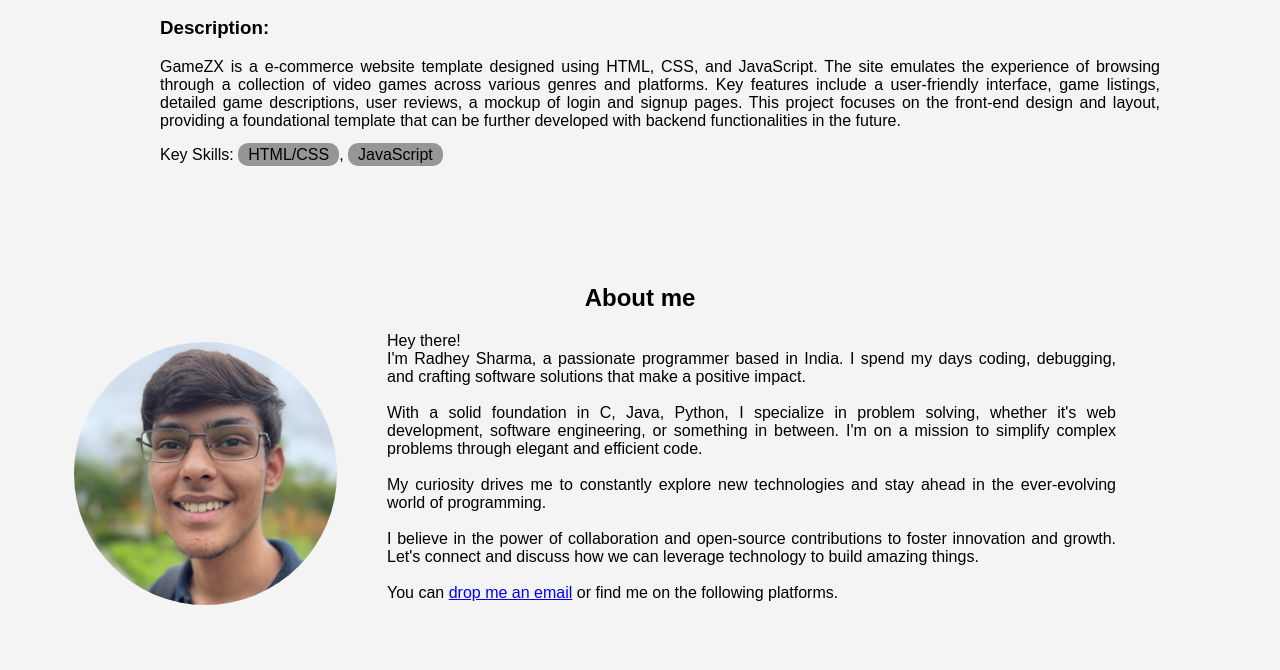
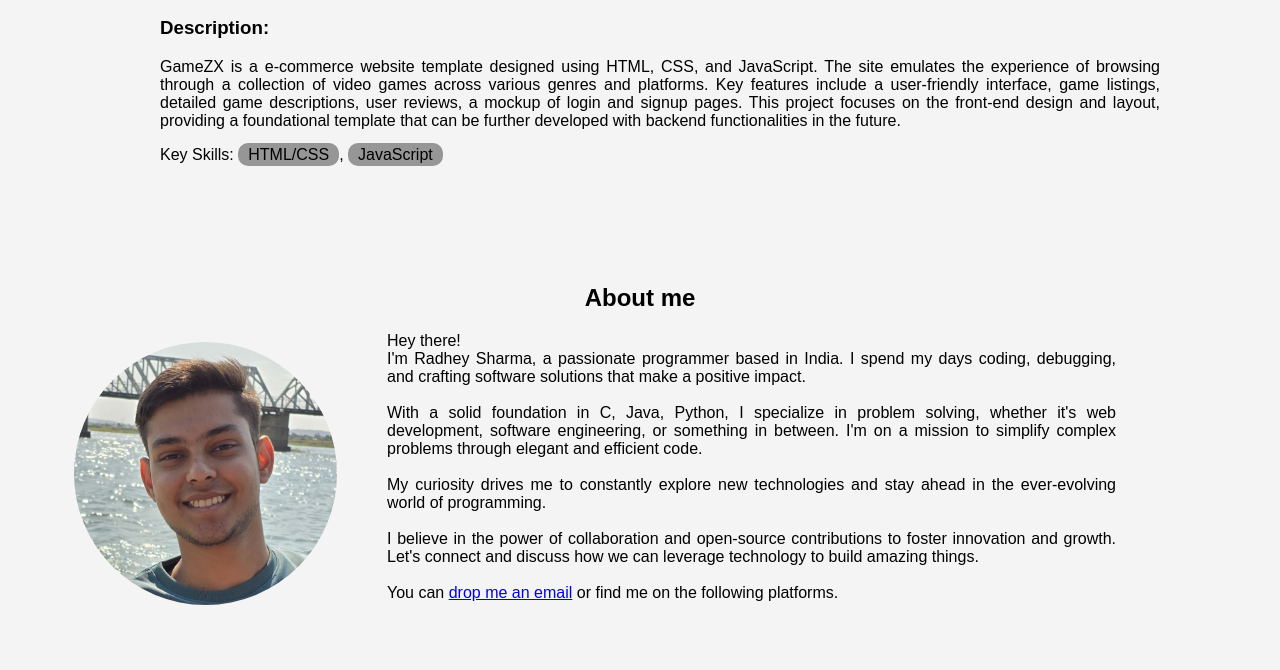
Before and after one commit to radheysharma/radheysharma.github.io, a plain HTML site: page index.html in a window 1280 px wide. Shown: the part 976-1646 px from the top of the page. Drawn offline with Linux system fonts and the light colour scheme; a small style sheet from the web is missing.

Commit message:
changed profile pic

```diff
--- a/index.html
+++ b/index.html
@@ -63,7 +63,7 @@
 
         <section id="about">
             <h2>About me</h2>
-            <img src="img/IMG-20220728-WA0010.jpg" alt="My Image">
+            <img src="img/20240609_132016copy.jpg" alt="My Image">
             <p>
                 Hey there!<br>I'm Radhey Sharma, a passionate programmer based in India.
                 I spend my days coding, debugging, and crafting software solutions that make a positive impact.<br><br>
```
Also changed, not shown: img/20240609_132016copy.jpg (added).
